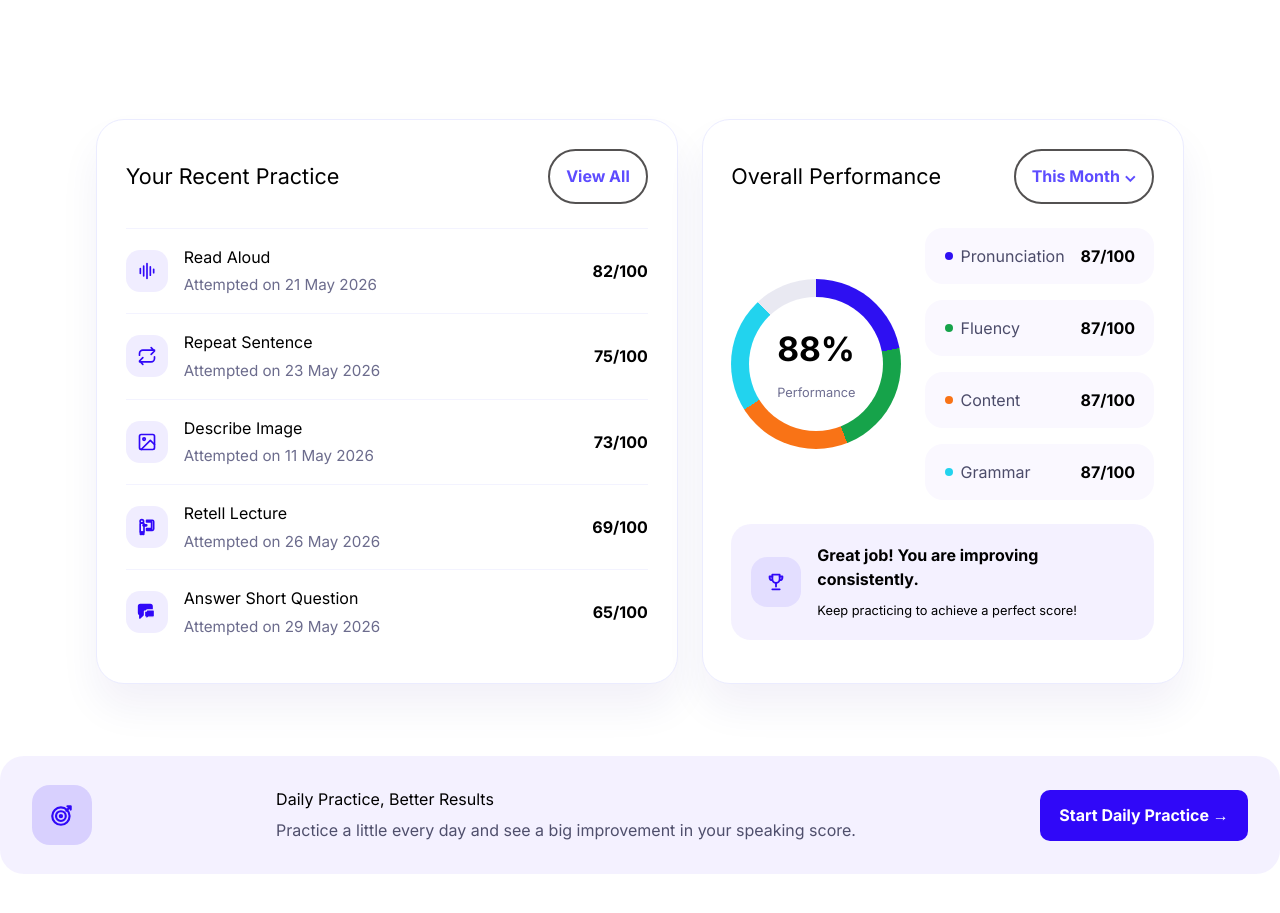
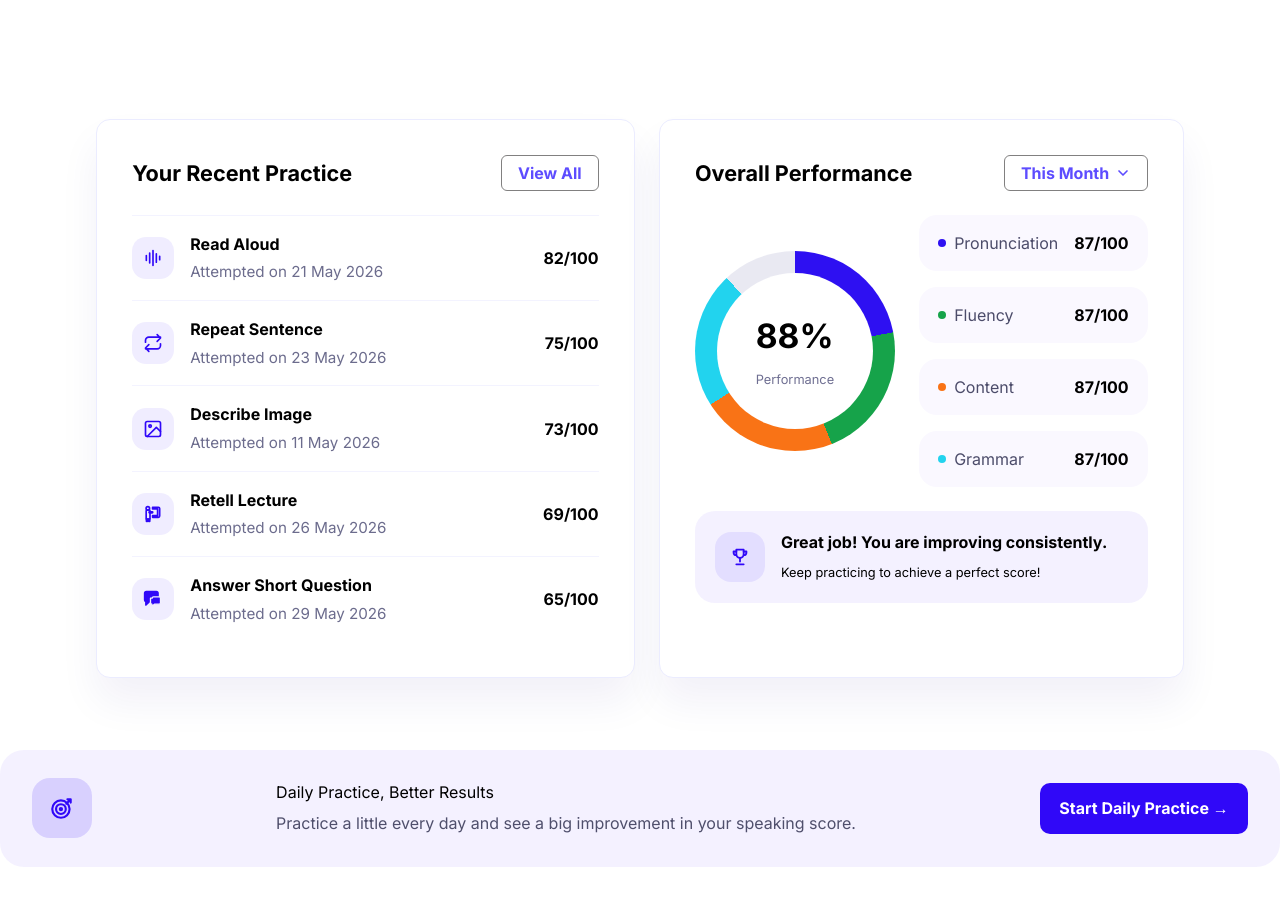
Before and after one commit to AuralithBit0822/PTE, a Next.js app in the folder frontend/: page /practice in a window 1280 px wide. Shown: the part 1281-2194 px from the top of the page. Built offline with nearby package versions, Linux system fonts and the light colour scheme.

Commit message:
fixed your recent practice and overall performance section

```diff
--- a/frontend/app/(dashboard)/practice/page.tsx
+++ b/frontend/app/(dashboard)/practice/page.tsx
@@ -217,7 +217,7 @@ export default function PracticePage() {
         <article className="dashboard-card performance-card">
           <div className="card-heading">
             <h2>Overall Performance</h2>
-            <button className="view-all">This Month ⌄</button>
+            <button className="view-all">This Month <svg className="chevron-down" viewBox="0 0 24 24" fill="none" stroke="currentColor" strokeWidth="2.5" strokeLinecap="round" strokeLinejoin="round"><path d="M6 9l6 6 6-6"/></svg></button>
           </div>
           <div className="performance-main">
             <div
--- a/frontend/app/globals.css
+++ b/frontend/app/globals.css
@@ -143,17 +143,18 @@
     grid-template-columns: 1fr;
   }
 }
-.dashboard-grid { display: grid; grid-template-columns: 1.45fr 1fr; gap: 1.5rem; }
-.dashboard-card { background: #fff; border: 1px solid #ebecff; border-radius: 28px; padding: 1.8rem; box-shadow: 0 24px 40px rgba(33, 25, 138, 0.06); }
+.dashboard-grid { display: grid; grid-template-columns: 1.5fr 1fr; gap: 1.5rem; }
+.dashboard-card { background: #fff; border: 1px solid #ebecff; border-radius: 14px; padding: 2.2rem; box-shadow: 0 24px 40px rgba(33, 25, 138, 0.06); }
 .card-heading { display: flex; align-items: center; justify-content: space-between; gap: 1rem; margin-bottom: 1.5rem; }
-.card-heading h2 { margin: 0; font-size: 1.35rem; }
-.view-all { color: #5d4cff; border: 2px solid rgb(83, 81, 81); border-radius: 999px; background: transparent; padding: 0.85rem 1rem; font-weight: 700; cursor: pointer; }
+.card-heading h2 { margin: 0; font-size: 1.35rem; font-weight: 700; }
+.view-all { color: #5d4cff; border: 1px solid rgb(129, 128, 128); border-radius: 6px; background: transparent; padding: 0.3rem 1rem; font-weight: 700; cursor: pointer; display: inline-flex; align-items: center; gap: 0.35rem; }
+.view-all .chevron-down { width: 16px; height: 16px; flex-shrink: 0; }
 .recent-row { display: grid; grid-template-columns: auto 1fr auto; gap: 1rem; align-items: center; padding: 1rem 0; border-top: 1px solid #f3f3ff; }
 .recent-row:first-child { border-top: 0; }
 .recent-icon { width: 42px; height: 42px; display: grid; place-items: center; border-radius: 14px; background: rgba(110, 80, 255, 0.1); font-size: 1rem; }
-.recent-row h3 { margin: 0; font-size: 1rem; }
+.recent-row h3 { margin: 0; font-size: 1rem; font-weight: 700; }
 .recent-row p { margin: 0.35rem 0 0; color: #6c6c8d; font-size: 0.95rem; }
-.performance-main { display: grid; grid-template-columns: minmax(170px, 200px) 1fr; gap: 1.5rem; align-items: center; }
+.performance-main { display: grid; grid-template-columns: minmax(200px, 240px) 1fr; gap: 1.5rem; align-items: center; }
 .metrics { display: grid; gap: 1rem; }
 .metric { display: flex; justify-content: space-between; align-items: center; gap: 1rem; padding: 1rem 1.2rem; background: #faf8ff; border-radius: 18px; }
 .metric span { color: #4c4c6a; }
@@ -229,7 +230,7 @@
 
 /* Real ring donut */
 .donut {
-  width: min(200px, 100%);
+  width: min(240px, 100%);
   aspect-ratio: 1;
   border-radius: 50%;
   position: relative;
@@ -239,7 +240,7 @@
 .donut::before {
   content: "";
   position: absolute;
-  inset: 18px;
+  inset: 22px;
   background: #fff;
   border-radius: 50%;
 }
```
